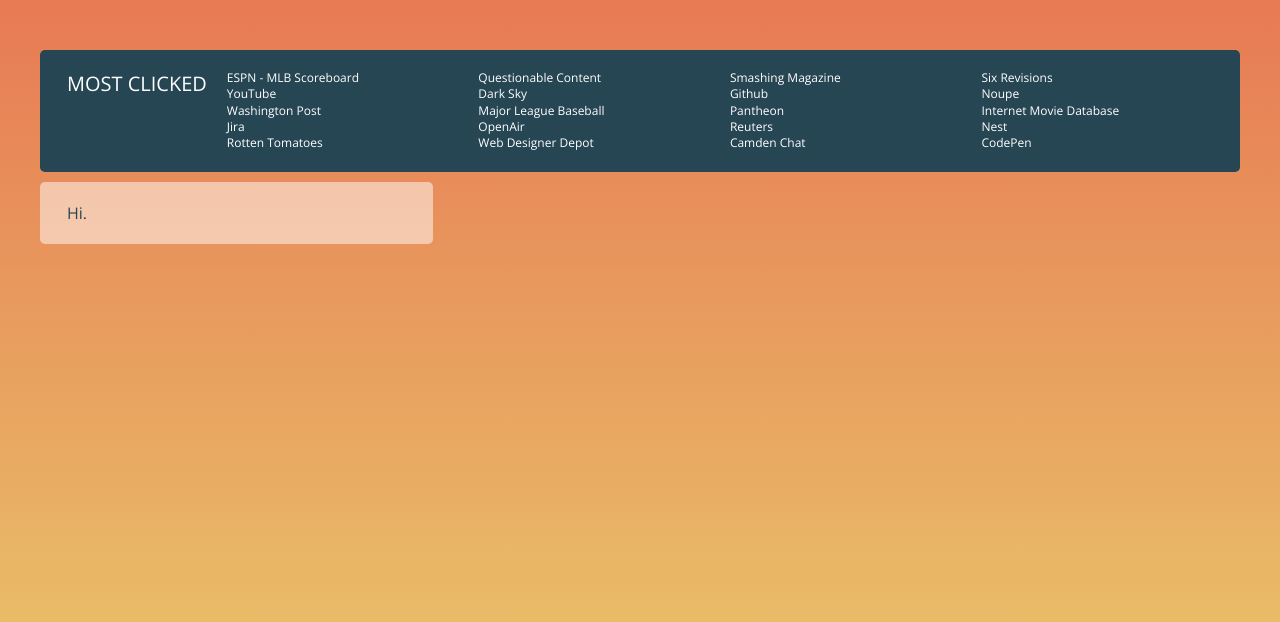
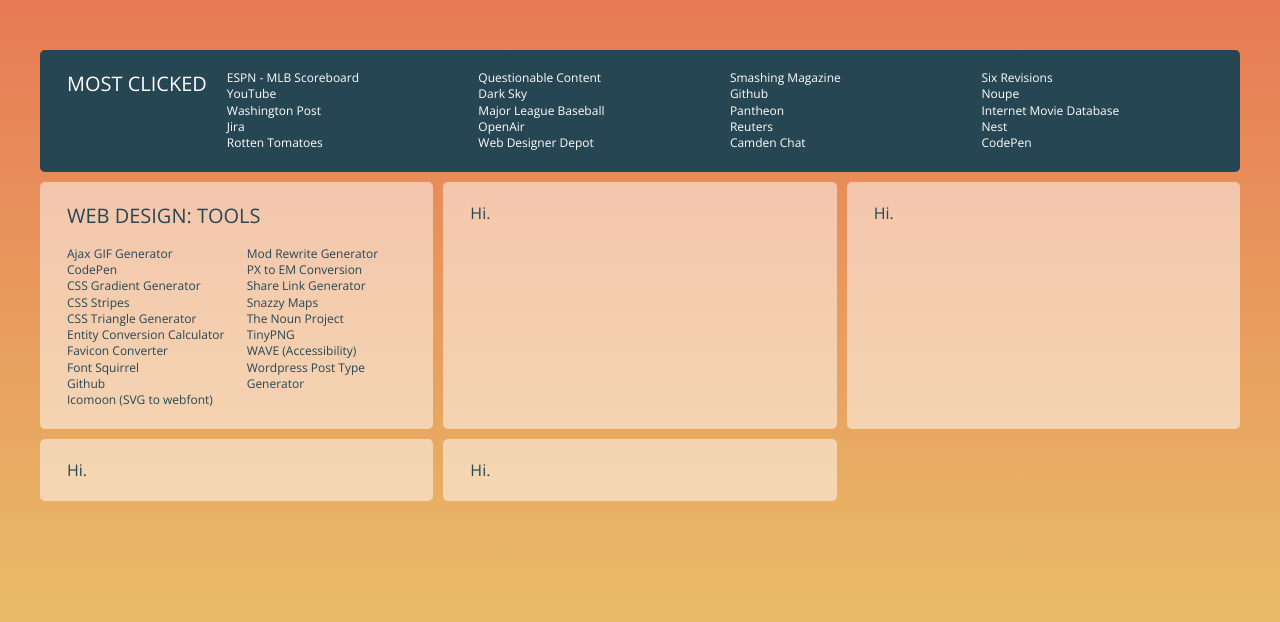
Before and after one commit to aweidele/portal, a PHP site: page / in a window 1280 px wide. Shown: the part 102-724 px from the top of the page. Run offline with PHP 8.4, Linux system fonts and the light colour scheme.

Commit message:
Styling link lists

```diff
--- a/assets/css/portal.css
+++ b/assets/css/portal.css
@@ -160,6 +160,15 @@ h2,
   text-decoration: underline;
 }
 
+.link-list h2 {
+  margin-bottom: .85em;
+}
+
+.link-list ul {
+  columns: 2;
+  column-gap: 20px;
+}
+
 .most-clicked ul {
   columns: 4;
   column-gap: 20px;
--- a/index.html
+++ b/index.html
@@ -52,6 +52,32 @@
           <li><a href="#">CodePen</a></li>
         </ul>
       </div>
+      <div>
+        <h2>Web Design: Tools</h2>
+        <ul>
+          <li><a href="#">Ajax GIF Generator</a></li>
+          <li><a href="#">CodePen</a></li>
+          <li><a href="#">CSS Gradient Generator</a></li>
+          <li><a href="#">CSS Stripes</a></li>
+          <li><a href="#">CSS Triangle Generator</a></li>
+          <li><a href="#">Entity Conversion Calculator</a></li>
+          <li><a href="#">Favicon Converter</a></li>
+          <li><a href="#">Font Squirrel</a></li>
+          <li><a href="#">Github</a></li>
+          <li><a href="#">Icomoon (SVG to webfont)</a></li>
+          <li><a href="#">Mod Rewrite Generator</a></li>
+          <li><a href="#">PX to EM Conversion</a></li>
+          <li><a href="#">Share Link Generator</a></li>
+          <li><a href="#">Snazzy Maps</a></li>
+          <li><a href="#">The Noun Project</a></li>
+          <li><a href="#">TinyPNG</a></li>
+          <li><a href="#">WAVE (Accessibility)</a></li>
+          <li><a href="#">Wordpress Post Type Generator</a></li>
+        </ul>
+      </div>
+      <div>Hi.</div>
+      <div>Hi.</div>
+      <div>Hi.</div>
       <div>Hi.</div>
     </div>
   </body>
--- a/src/sass/components/_link-list.scss
+++ b/src/sass/components/_link-list.scss
@@ -40,6 +40,15 @@
       text-decoration: underline;
     }
   }
+
+  h2 {
+    margin-bottom: (17/20) * 1em;
+  }
+
+  ul {
+    columns: 2;
+    column-gap: $gutter;
+  }
 }
 
 .most-clicked {
```
